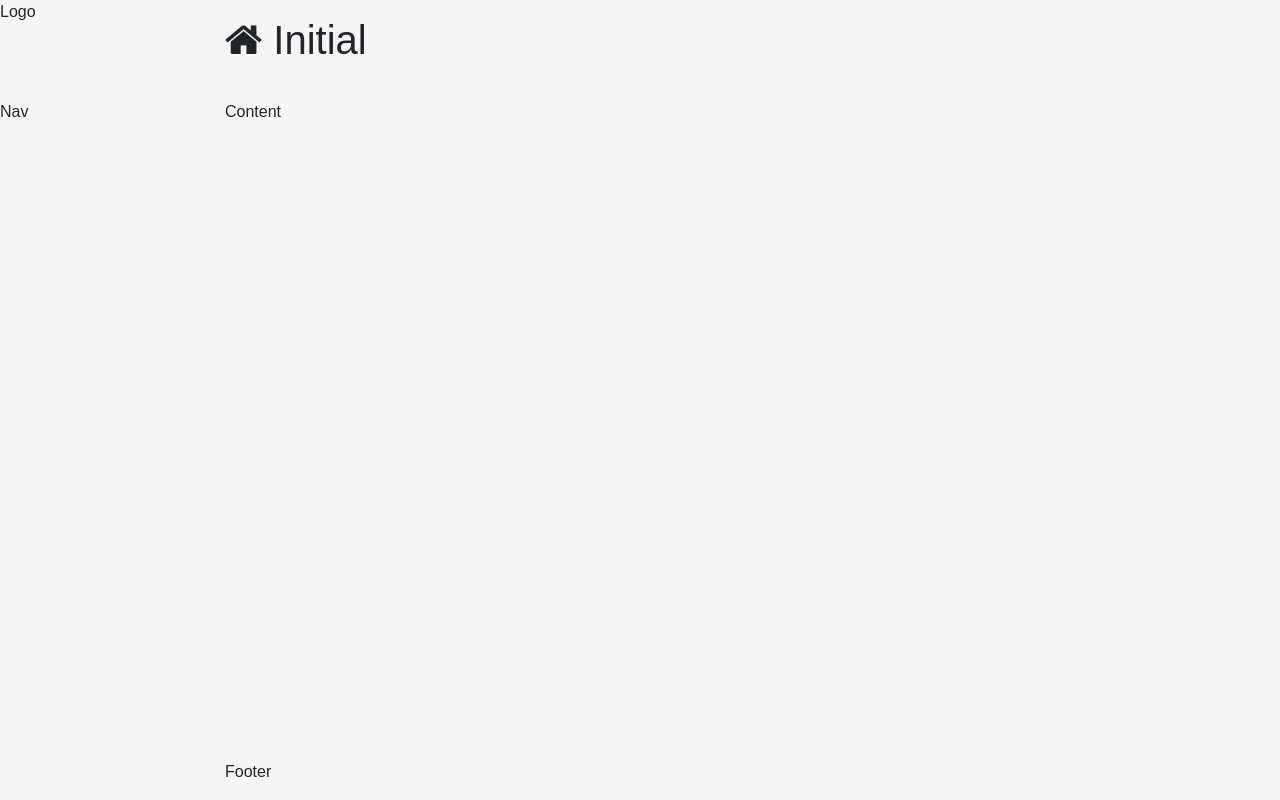
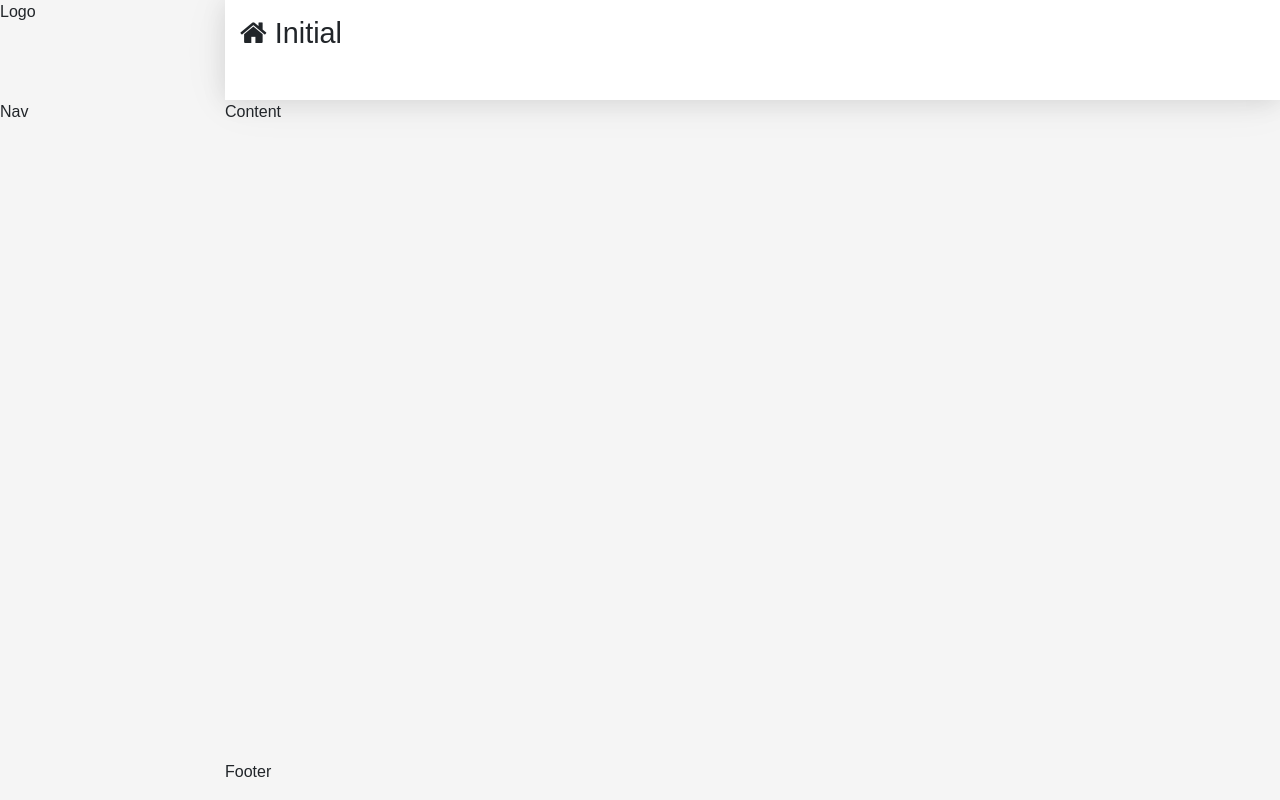
Before and after one commit to AlbertoParente/userRegistration-app-react, a React (Create React App) app in the folder frontend/: page / in a window 1280 px wide. Built offline with nearby package versions, Linux system fonts and the light colour scheme.

Commit message:
Header component

```diff
--- a/frontend/src/components/template/Header.css
+++ b/frontend/src/components/template/Header.css
@@ -0,0 +1,11 @@
+header.header {
+     background-color: #FFF;
+     padding: 0px 15px;
+     overflow: hidden;
+     white-space: nowrap;
+     box-shadow: var(--shadow);
+}
+
+header.header h1 {
+    font-size: 1.8em;
+}
```
